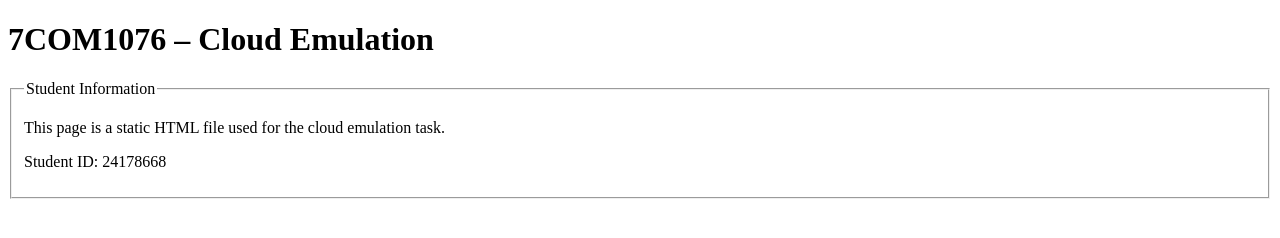
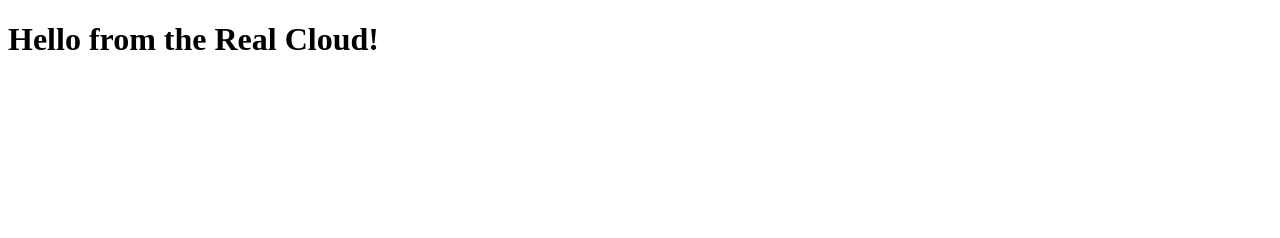
Before and after one commit to Ritvik53/Task2, a plain HTML site: page index.html in a window 1280 px wide. Drawn offline with Linux system fonts and the light colour scheme.

Commit message:
index.html

```diff
--- a/index.html
+++ b/index.html
@@ -1,18 +1,9 @@
 <!DOCTYPE html>
 <html>
 <head>
-    <meta charset="utf-8">
-    <title>Cloud Emulation Web Page</title>
+<title>Classroom Cloud</title>
 </head>
 <body>
-
-    <h1>7COM1076 – Cloud Emulation</h1>
-
-    <fieldset>
-        <legend>Student Information</legend>
-        <p>This page is a static HTML file used for the cloud emulation task.</p>
-        <p>Student ID: 24178668</p>
-    </fieldset>
-
+<h1>Hello from the Real Cloud!</h1>
 </body>
 </html>
```
